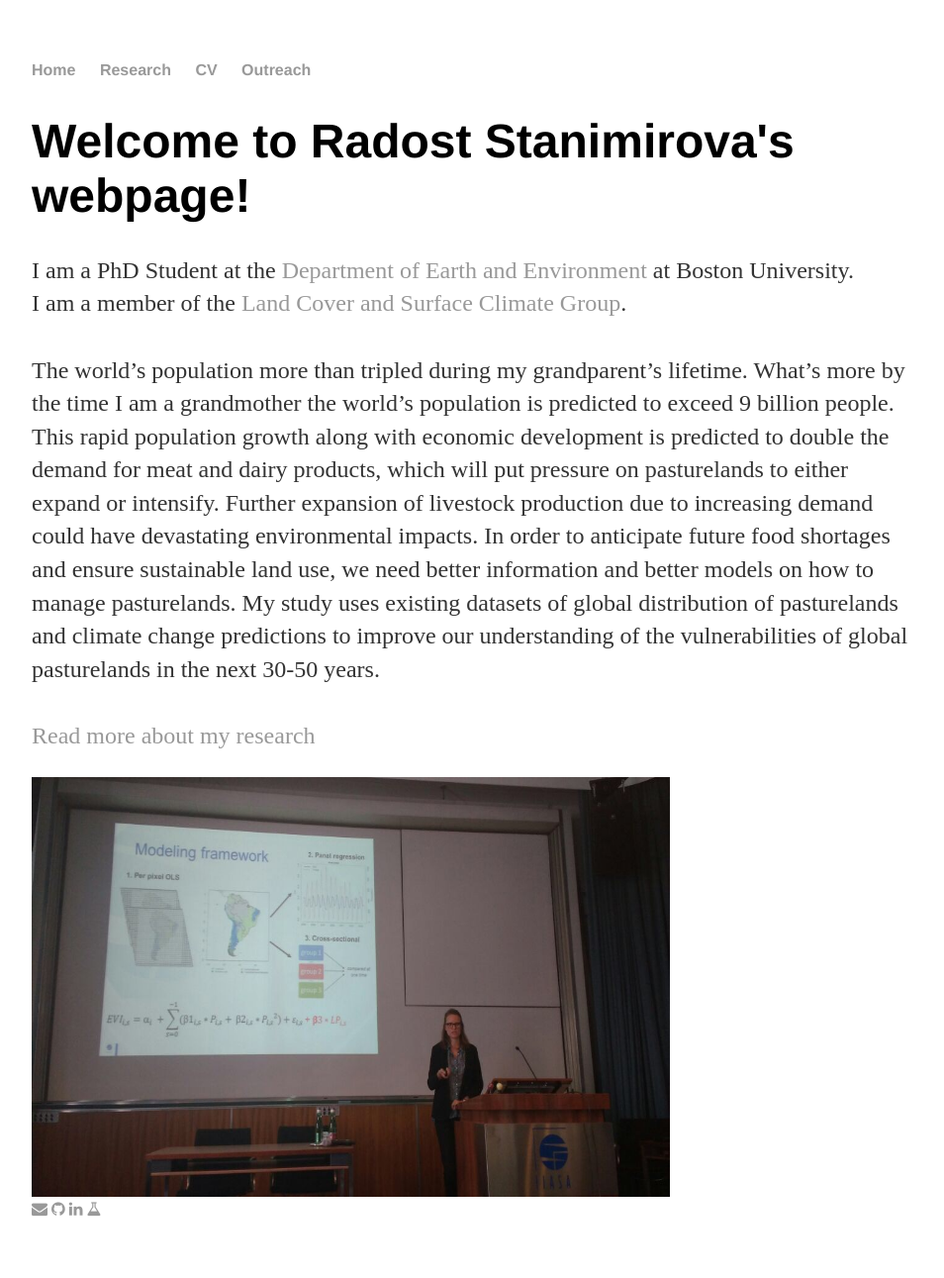
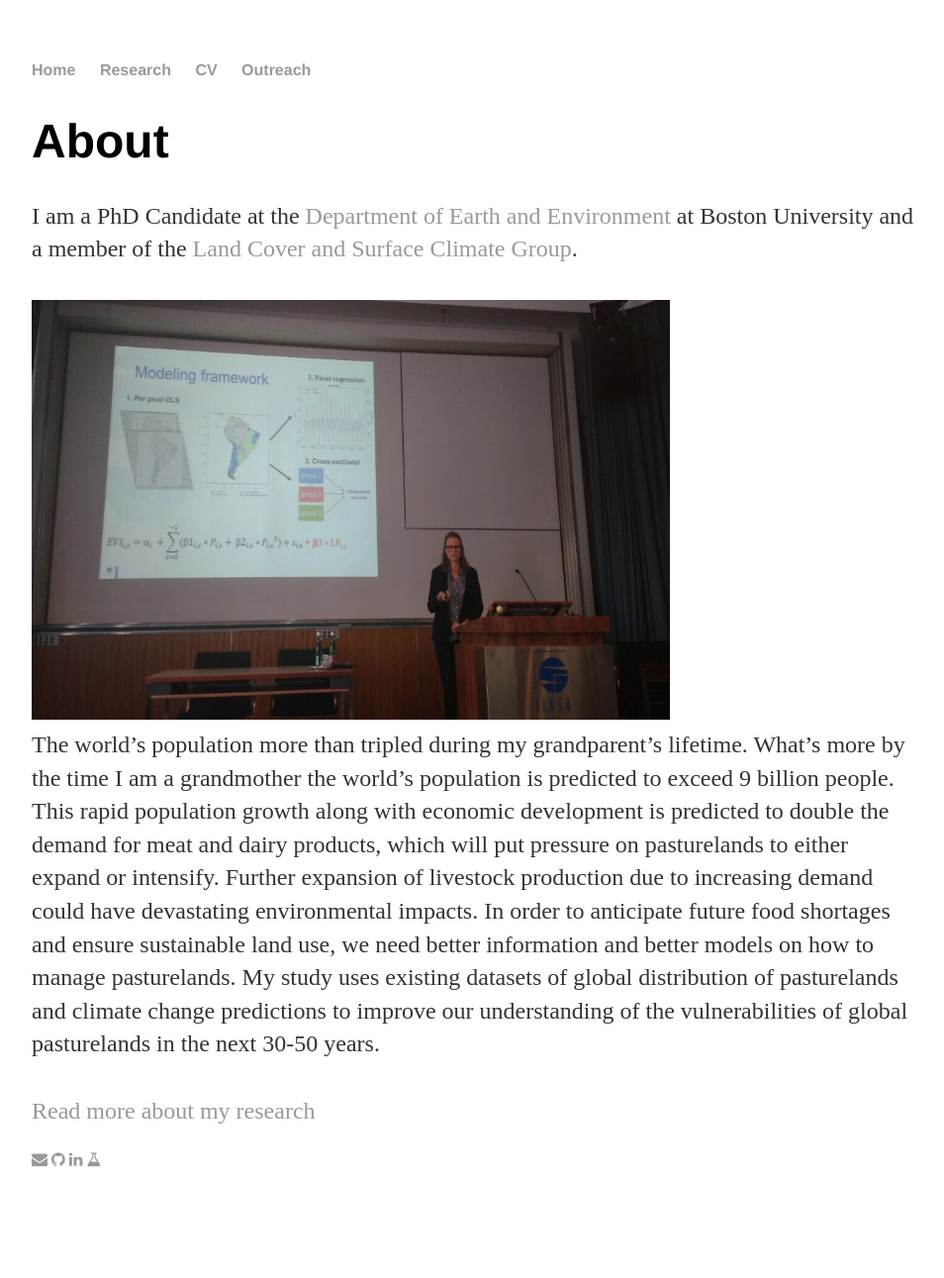
Before and after one commit to rkstan/rkstan.github.io, a Jekyll site: the page built from index.html, in a window 1280 px wide. Shown: the whole page at 99% size, without its empty margins (160-1114 px from the left). Built offline with Jekyll 4.4.1, drawn with Linux system fonts in a browser that asks for light colours; after the commit the page ends 1241 px from its top, so only the background shows below that.

Commit message:
updated page to be About

```diff
--- a/index.html
+++ b/index.html
@@ -5,14 +5,15 @@ title: Radost Stanimirova
 
 
     		<div class="blurb">
-        		<h1>Welcome to Radost Stanimirova's webpage!</h1>
-				<p> I am a PhD Student at the <a href="https://www.bu.edu/earth/">Department of Earth and Environment</a> at Boston University. <br>
-				I am a member of the <a href="http://www.bu.edu/lcsc/">Land Cover and Surface Climate Group</a>. <br>
+        		<h1>About</h1>
+				<p> I am a PhD Candidate at the <a href="https://www.bu.edu/earth/">Department of Earth and Environment</a> at Boston University and a member of the <a href="http://www.bu.edu/lcsc/">Land Cover and Surface Climate Group</a>. <br>
+				<br>
+				<img style="float: center;" src="images/Stanimirova_final_colloquium_IIASA.JPG" width="645" height="424">
 				<br>
 				The world’s population more than tripled during my grandparent’s lifetime. What’s more by the time I am a grandmother the world’s population is predicted to exceed 9 billion people. This rapid population growth along with economic development is predicted to double the demand for meat and dairy products, which will put pressure on pasturelands to either expand or intensify. Further expansion of livestock production due to increasing demand could have devastating environmental impacts. In order to anticipate future food shortages and ensure sustainable land use, we need better information and better models on how to manage pasturelands. My study uses existing datasets of global distribution of pasturelands and climate change predictions to improve our understanding of the vulnerabilities of global pasturelands in the next 30-50 years. <br>
 				<br>
 				<a href="/research">Read more about my research</a></p>
 
-				<img style="float: center;" src="images/Stanimirova_final_colloquium_IIASA.JPG" width="645" height="424">
+
 
     		</div>
```
